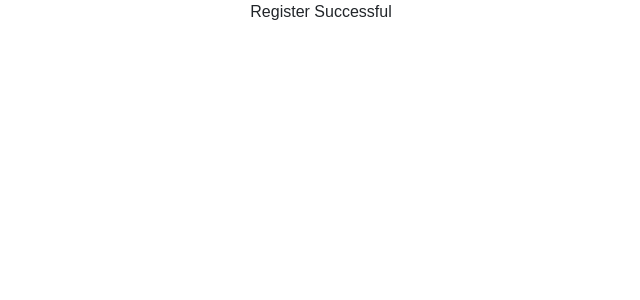
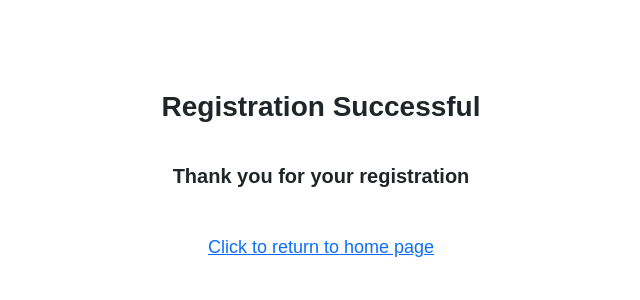
Before and after one commit to jhanrofel/project-wireframe-6, a React (Create React App) app in the folder client/: page /register-success in a window 1280 px wide. Shown: the top 300 px of the page, without its empty margins (319-959 px from the left). Built offline with nearby package versions, Linux system fonts and the light colour scheme.

Commit message:
register success page UI and navigation ready

```diff
--- a/client/src/Pages/Register/RegisterSuccessful.tsx
+++ b/client/src/Pages/Register/RegisterSuccessful.tsx
@@ -1,8 +1,25 @@
 import React from 'react';
+import {useNavigate} from "react-router-dom";
+
+import Header from "../../Components/Header";
+import Subheader from "../../Components/Subheader";
+import Button from "../../Components/Button";
 
 const RegisterSuccessful: React.FC = () => {
+  const navigate = useNavigate();
   return (
-    <div>Register Successful</div>
+    <div>
+      <div className="main">
+        <Header text="Registration Successful" />
+        <Subheader text="Thank you for your registration" />
+        <Button
+          name="link"
+          variant="link"
+          text="Click to return to home page"
+          onClick={() => navigate("/")}
+        />
+      </div>
+    </div>
   )
 }
 
```
